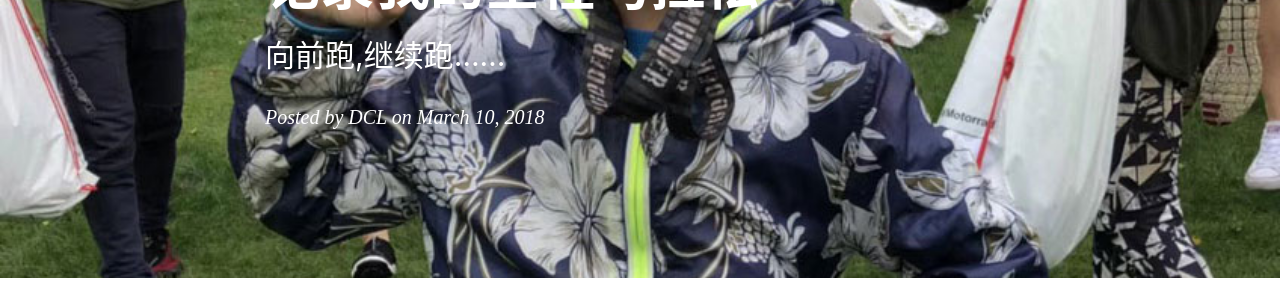
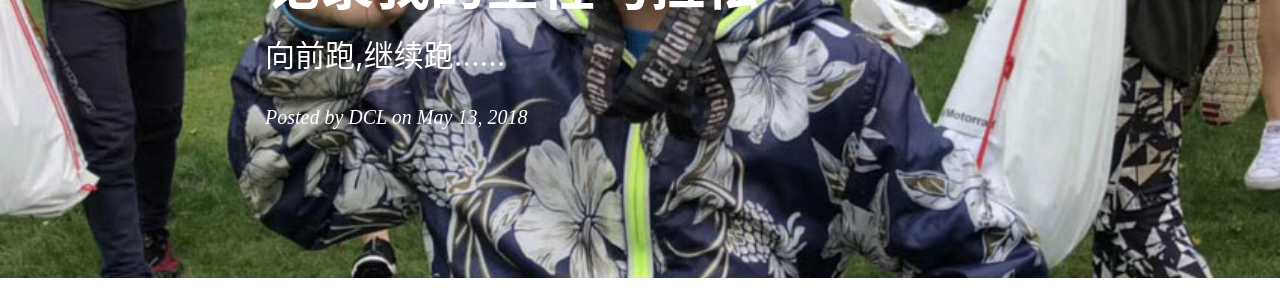
Before and after one commit to Davinly/davinly.github.io, a Jekyll site: the page built from _posts/2018-05-13-my-marathon.md, in a window 1280 px wide and 900 px high. Shown: the part 245-545 px from the top of the window. Built offline with Jekyll 4.4.1, drawn with Linux system fonts in a browser that asks for light colours; nearby versions of some CDN libraries; our own code applies the rules of GitHub Pages for plain Markdown files; comment, search, counter and statistics services are not loaded.

Commit message:
my-marathon

```diff
--- a/_posts/2018-05-13-my-marathon.md
+++ b/_posts/2018-05-13-my-marathon.md
@@ -1,7 +1,7 @@
 ---
 title:      记录我的全程马拉松
 subtitle:   向前跑,继续跑……
-date:       2018-03-10
+date:       2018-05-13
 author:     DCL
 header-img: img/bg-myself-05.jpg
 catalog: true
```
